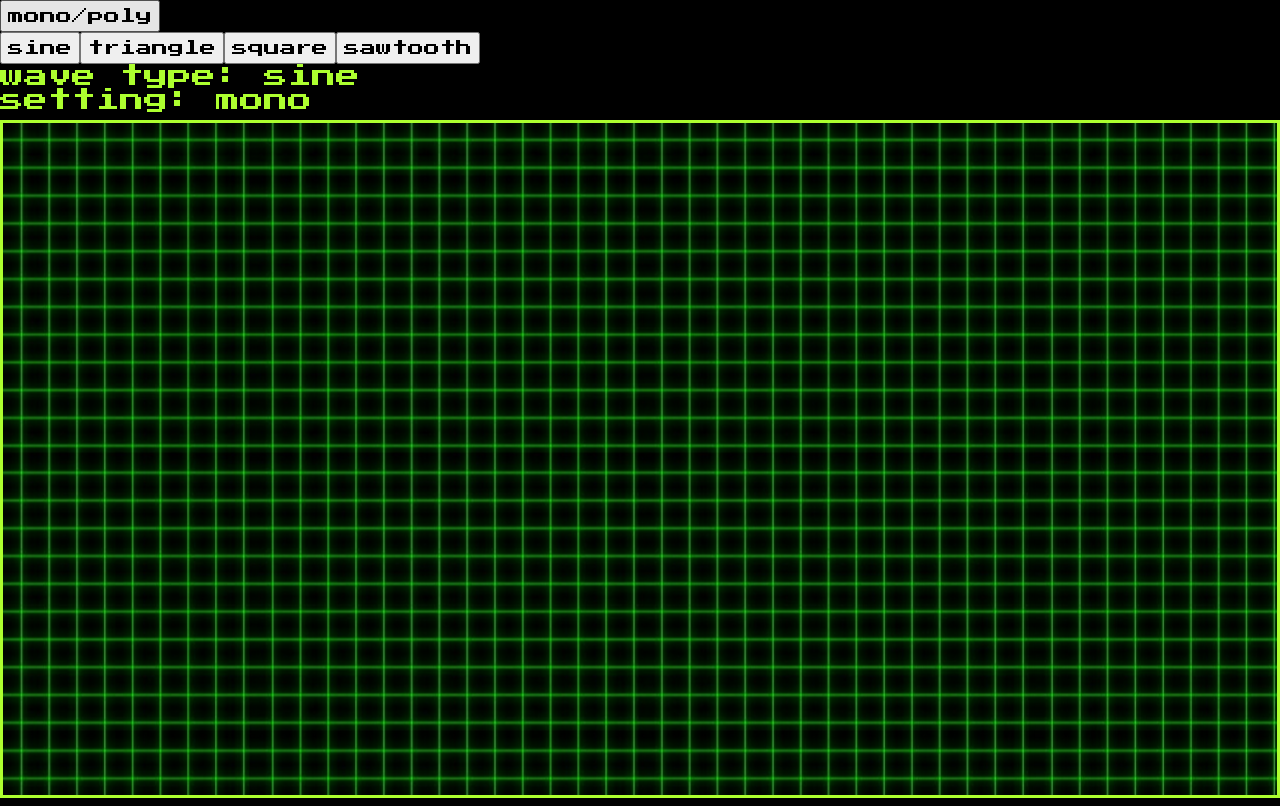
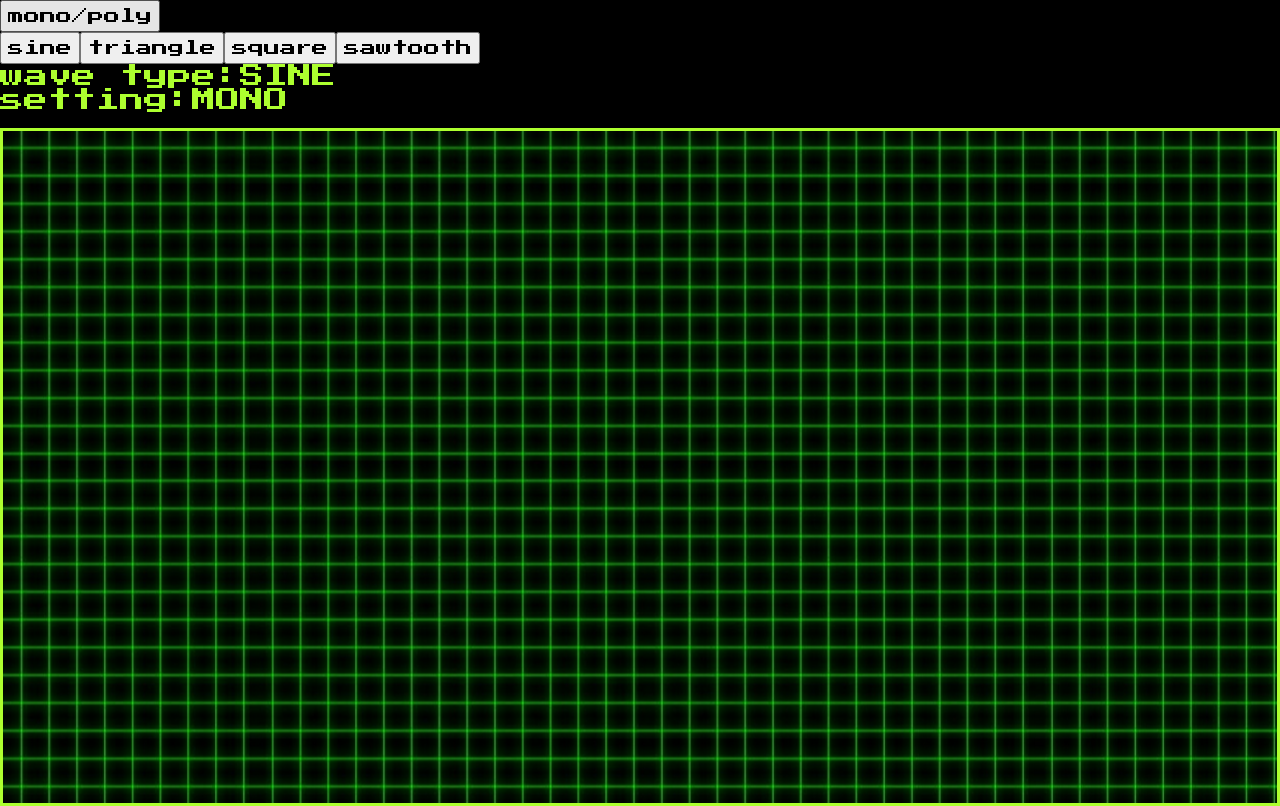
Before and after one commit to Blake-D/web-osc-2, a React (Create React App) app: page / in a window 1280 px wide. Built offline with nearby package versions, Linux system fonts and the light colour scheme.

Commit message:
display panel more or less working like I want it to

```diff
--- a/src/App.css
+++ b/src/App.css
@@ -13,12 +13,20 @@ button{
     width: auto;
 }
 
-#control-panel{
+#button-panel{
     color: greenyellow;
     font-family: 'Press Start 2P', monospace;
     font-size: 3vmin;
     text-align: left;
-    height: 15vh;
+    height: 8vh;
+}
+
+#settings-display{
+    color: greenyellow;
+    font-family: 'Press Start 2P', monospace;
+    font-size: 3vmin;
+    text-align: left;
+    height: 8vh;
 }
 
 #grid{
@@ -30,3 +38,7 @@ button{
     border-color: greenyellow;
     touch-action: none;
 }
+
+.left{
+    float: left;
+}
--- a/src/App.js
+++ b/src/App.js
@@ -89,10 +89,10 @@ function App() {
   function changePoly(){
     if(poly === false){
       poly = true
-      document.getElementById('combo-setting').innerText = "setting: poly"
+      document.getElementById('combo-setting').innerText = "POLY"
     } else{
       poly = false
-      document.getElementById('combo-setting').innerText = "setting: mono"
+      document.getElementById('combo-setting').innerText = "MONO"
     }
   }
 
@@ -113,19 +113,27 @@ function App() {
   }
 
   function printWaveType(){
-    document.getElementById('wave-type').innerText = "wave type: " + oscX.type
+    document.getElementById('wave-type').innerText = oscX.type.toUpperCase()
   }
 
   return (
     <div className="App">
-      <div id="control-panel">
+      <div id="button-panel">
         <button id="oneDee-button" onClick={changePoly}>mono/poly</button><br></br>
         <button id="sine-button" onClick={function(e){changeSine(); printWaveType()}}>sine</button>
         <button id="triangle-button" onClick={function(e){changeTriangle(); printWaveType()}}>triangle</button>
         <button id="square-button" onClick={function(e){changeSquare(); printWaveType()}}>square</button>
         <button id="sawtooth-button" onClick={function(e){changeSawtooth(); printWaveType()}}>sawtooth</button>
-        <div id="wave-type">wave type: sine</div>
-        <div id="combo-setting">setting: mono</div>
+      </div>
+      <div id="settings-display">
+        <div id="type-display">
+          <p className="left">wave type: </p>
+          <p id="wave-type">SINE</p>
+        </div>
+        <div>
+          <p className="left">setting: </p>
+          <p id="combo-setting">MONO</p>
+        </div>
       </div>
       <div id="grid"></div>
     </div>
```
